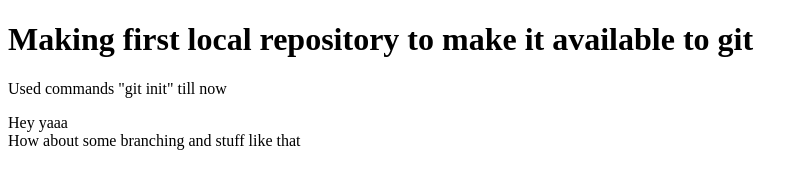
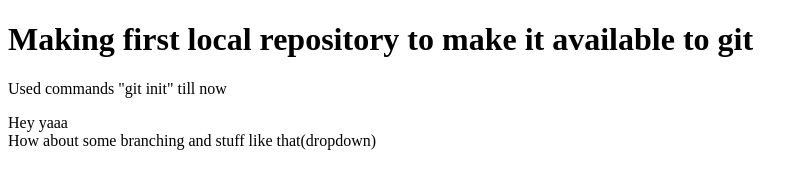
Before and after one commit to harshita-k-soni/LocalRepo, a plain HTML site: page index.html in a window 1280 px wide. Shown: the whole page, without its empty margins (0-808 px from the left). Drawn offline with Linux system fonts and the light colour scheme.

Commit message:
Conflicting change in feature1

```diff
--- a/index.html
+++ b/index.html
@@ -6,5 +6,5 @@
 
 
 
-    <p>Hey yaaa<br>How about some branching and stuff like that </p>
+    <p>Hey yaaa<br>How about some branching and stuff like that(dropdown) </p>
 </body>
```
